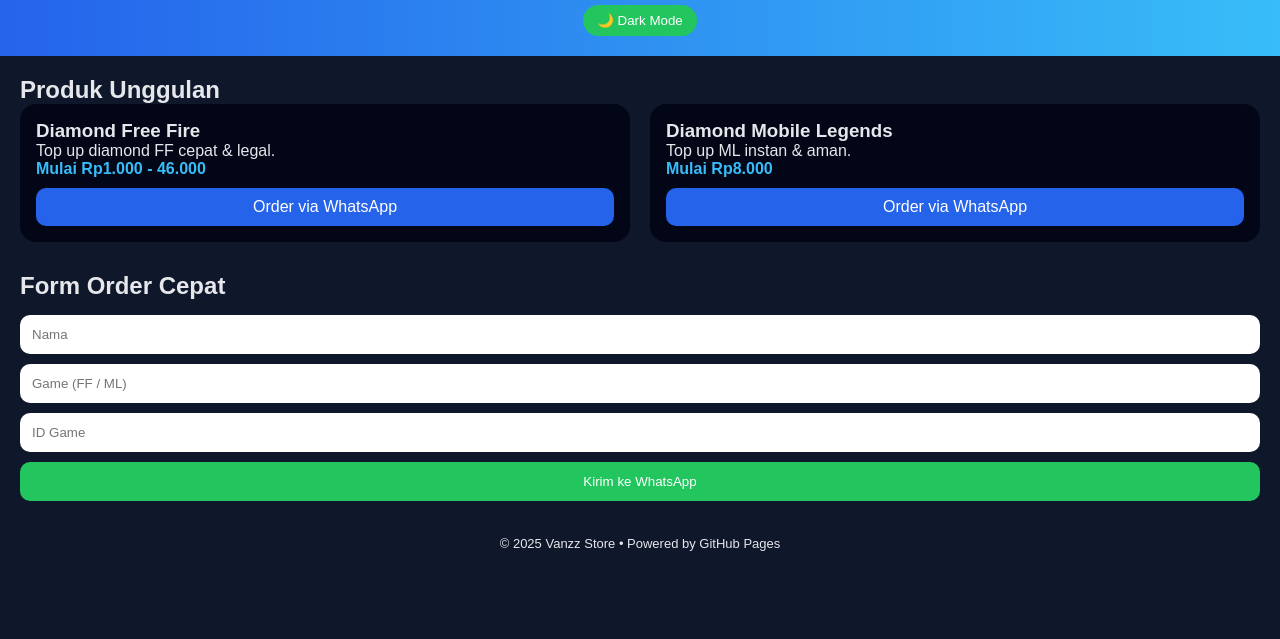
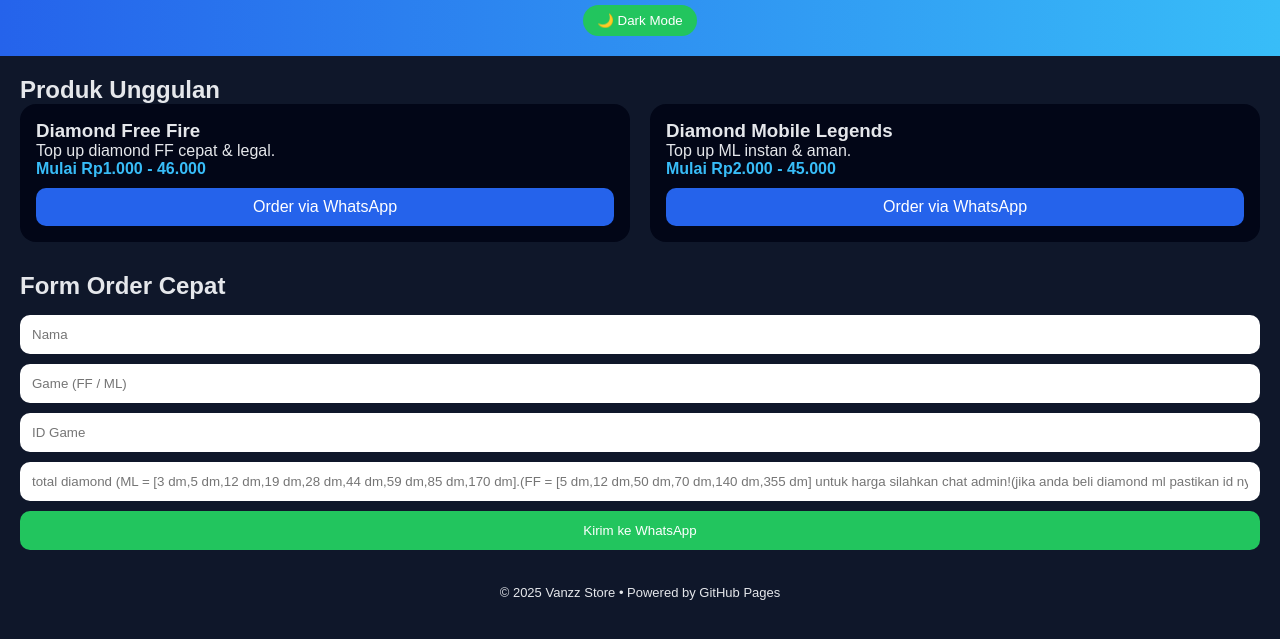
Before and after one commit to novanardi13-coder/VANZZ_STORE, a plain HTML site: page index.html in a window 1280 px wide. Shown: the part 73-712 px from the top of the page. Drawn offline with Linux system fonts and the light colour scheme.

Commit message:
Update index.html

```diff
--- a/index.html
+++ b/index.html
@@ -20,7 +20,7 @@
   <div class="card">
     <h3>Diamond Mobile Legends</h3>
     <p>Top up ML instan & aman.</p>
-    <div class="price">Mulai Rp8.000</div>
+    <div class="price">Mulai Rp2.000 - 45.000</div>
     <a class="btn" href="https://wa.me/62895801650060?text=Halo%20Vanzz%20Store,%20saya%20mau%20top%20up%20Diamond%20ML" target="_blank">Order via WhatsApp</a>
   </div>
 </div>
@@ -31,6 +31,7 @@
   <input type="text" id="nama" placeholder="Nama" required>
   <input type="text" id="game" placeholder="Game (FF / ML)" required>
   <input type="text" id="idgame" placeholder="ID Game" required>
+  <input type="text" id="game" placeholder="total diamond (ML = [3 dm,5 dm,12 dm,19 dm,28 dm,44 dm,59 dm,85 dm,170 dm].(FF = [5 dm,12 dm,50 dm,70 dm,140 dm,355 dm] untuk harga silahkan chat admin!(jika anda beli diamond ml pastikan id nya lengkap dan id zone juga!)" required>
   <button type="submit">Kirim ke WhatsApp</button>
 </form>
 
```
